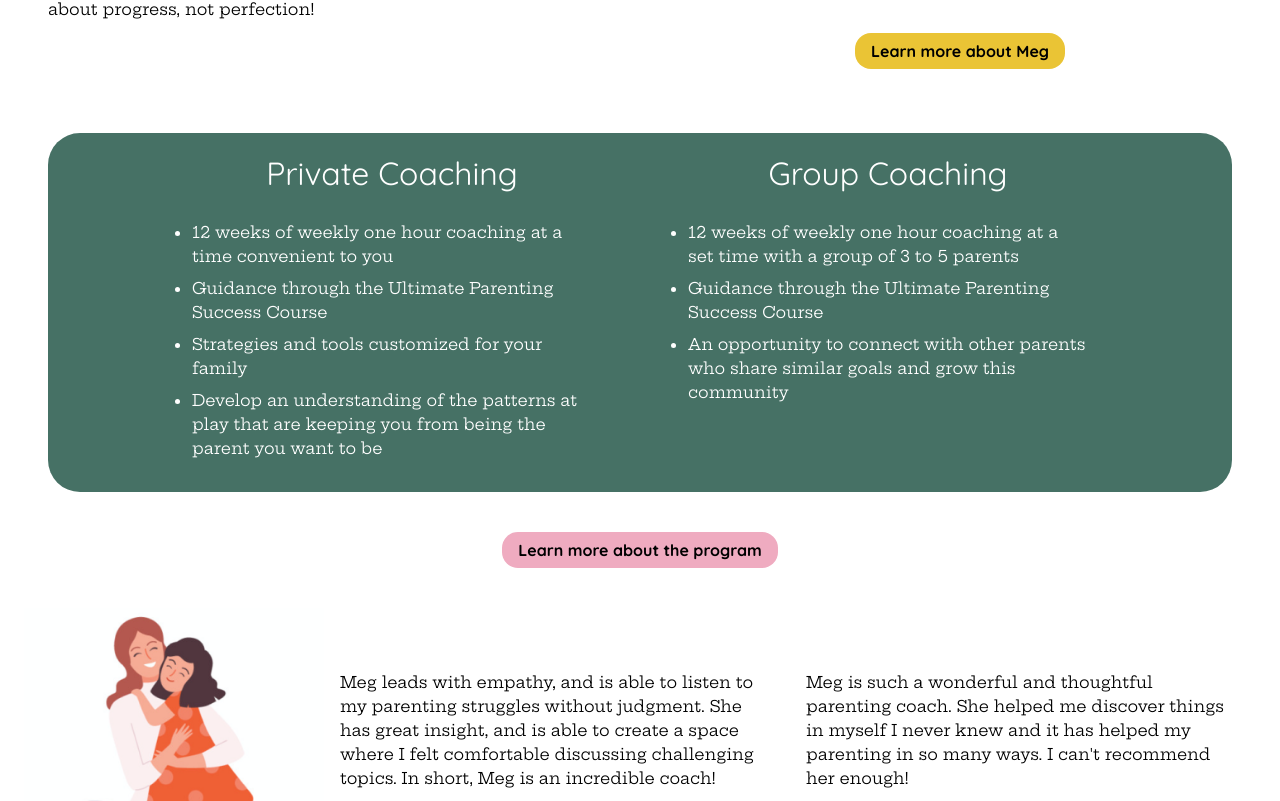
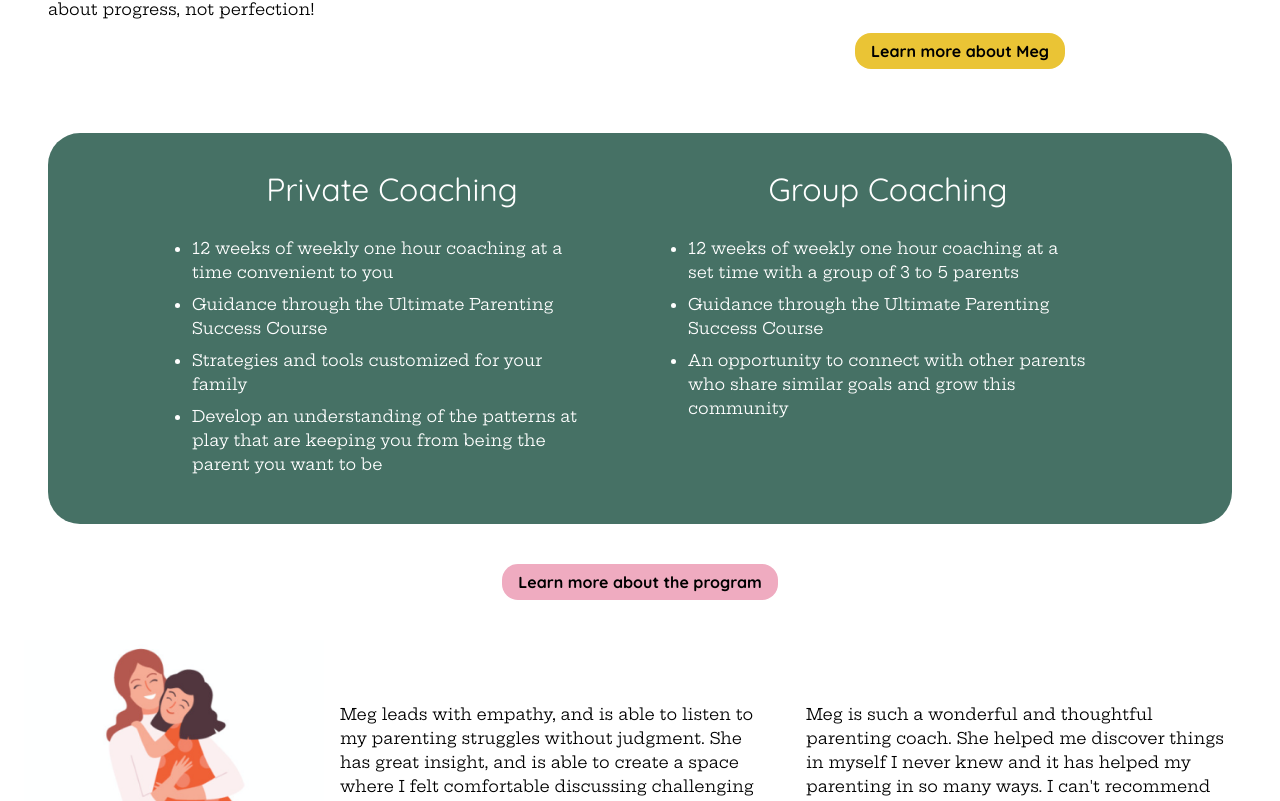
Before and after one commit to mmmaaatttttt/ccp-coaching, a Next.js app: page / in a window 1280 px wide. Shown: the part 1259-2060 px from the top of the page. Built offline with nearby package versions, Linux system fonts and the light colour scheme.

Commit message:
add more padding to bg elements on large screens

```diff
--- a/pages/about/About.module.css
+++ b/pages/about/About.module.css
@@ -27,12 +27,6 @@
     display: flex;
     margin-top: 3rem;
     position: relative;
-    /* justify-content: center; */
-  }
-
-  .about1 section,
-  .about2 section {
-    padding: 2rem 3rem;
   }
 
   .about1 section {
--- a/styles/globals.css
+++ b/styles/globals.css
@@ -384,3 +384,11 @@ li {
 .text-right {
   text-align: right;
 }
+
+@media all and (min-width: 901px) {
+  .bg-primary,
+  .bg-secondary,
+  .bg-tertiary {
+    padding: 2rem 3rem;
+  }
+}
```
